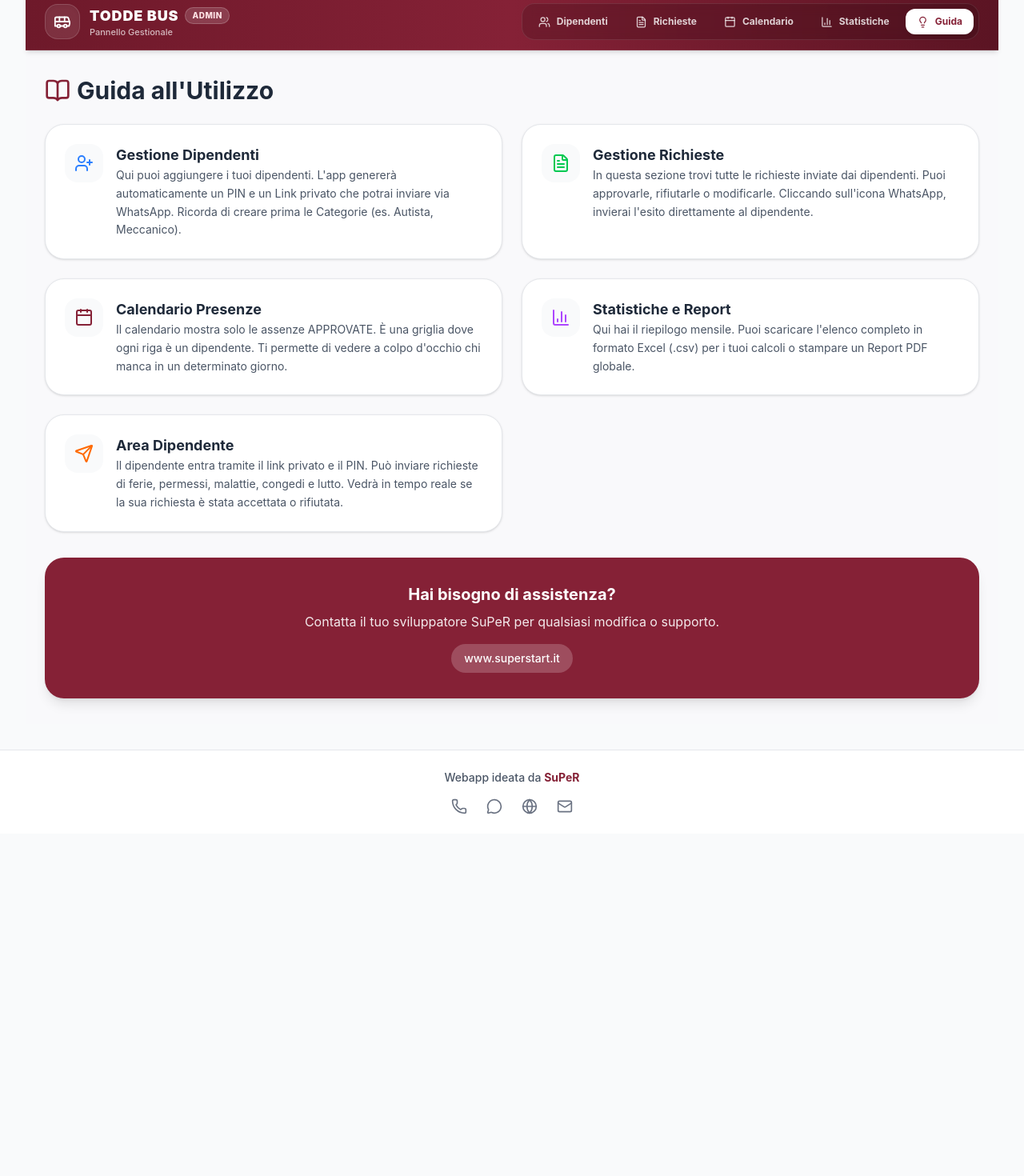
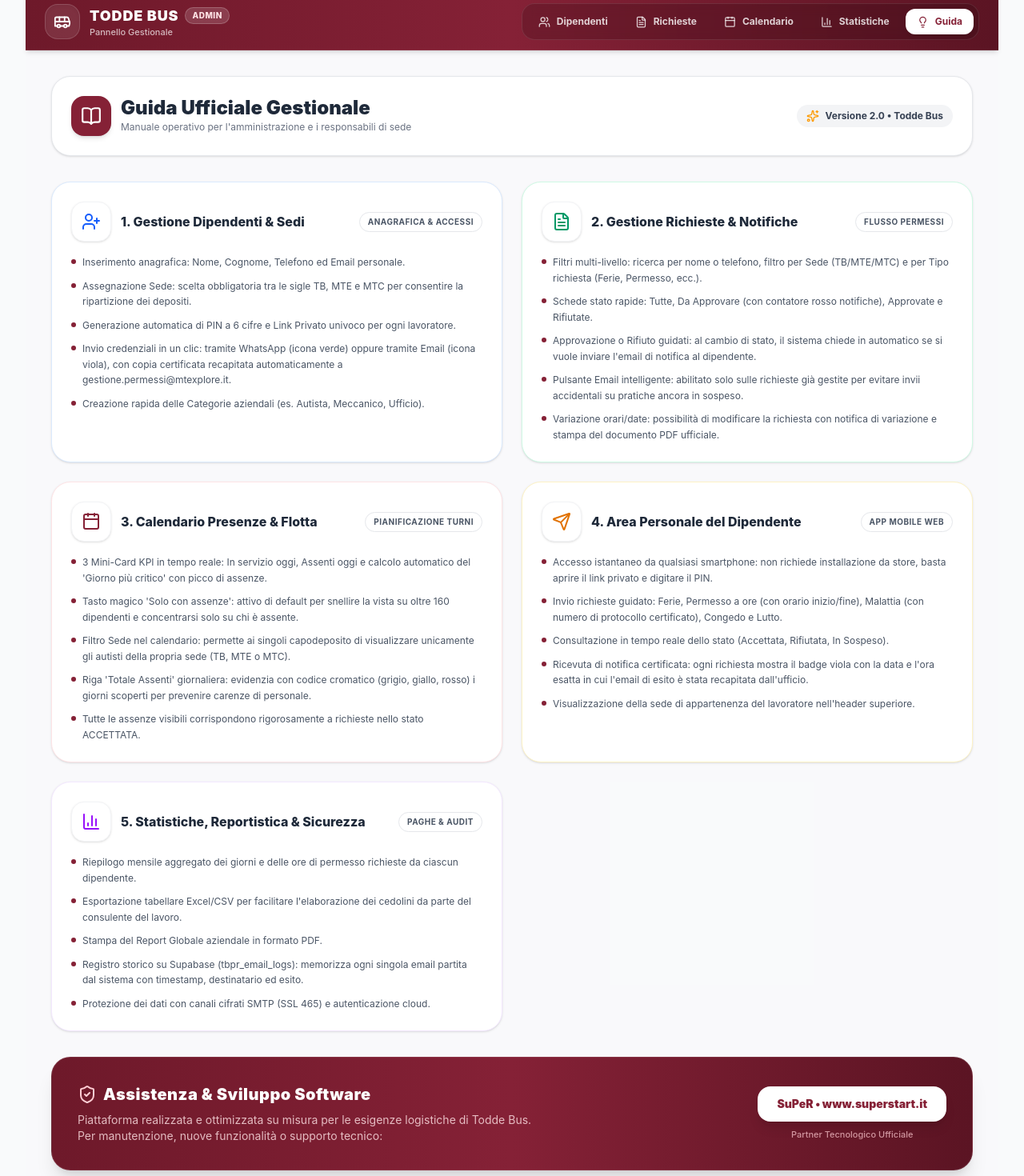
Before and after one commit to SuperStartApp/gestione-richieste-permessi, a Next.js app: page /admin/help in a window 1280 px wide. Shown: the part 40-1510 px from the top of the page at 80% size. Before the commit the page ends 1082 px from the top, so only its background shows below. Built offline with nearby package versions, Linux system fonts and the light colour scheme.

Commit message:
docs: manuale operativo completo 2.0 e crediti sviluppatore

```diff
--- a/app/admin/help/page.tsx
+++ b/app/admin/help/page.tsx
@@ -1,59 +1,154 @@
 "use client";
-import { BookOpen, UserPlus, FileText, Calendar, BarChart3, Send } from 'lucide-react';
+import {
+  BookOpen, UserPlus, FileText, Calendar, BarChart3,
+  Send, Mail, MapPin, CheckCircle2, ShieldCheck, Sparkles
+} from 'lucide-react';
 
 export default function HelpPage() {
   const sections = [
     {
-      title: "Gestione Dipendenti",
-      icon: <UserPlus className="text-blue-500" />,
-      desc: "Qui puoi aggiungere i tuoi dipendenti. L'app genererà automaticamente un PIN e un Link privato che potrai inviare via WhatsApp. Ricorda di creare prima le Categorie (es. Autista, Meccanico)."
+      title: "1. Gestione Dipendenti & Sedi",
+      icon: <UserPlus className="text-blue-600" size={24} />,
+      badge: "Anagrafica & Accessi",
+      color: "border-blue-100 bg-blue-50/30",
+      points: [
+        "Inserimento anagrafica: Nome, Cognome, Telefono ed Email personale.",
+        "Assegnazione Sede: scelta obbligatoria tra le sigle TB, MTE e MTC per consentire la ripartizione dei depositi.",
+        "Generazione automatica di PIN a 6 cifre e Link Privato univoco per ogni lavoratore.",
+        "Invio credenziali in un clic: tramite WhatsApp (icona verde) oppure tramite Email (icona viola), con copia certificata recapitata automaticamente a gestione.permessi@mtexplore.it.",
+        "Creazione rapida delle Categorie aziendali (es. Autista, Meccanico, Ufficio)."
+      ]
     },
     {
-      title: "Gestione Richieste",
-      icon: <FileText className="text-green-500" />,
-      desc: "In questa sezione trovi tutte le richieste inviate dai dipendenti. Puoi approvarle, rifiutarle o modificarle. Cliccando sull'icona WhatsApp, invierai l'esito direttamente al dipendente."
+      title: "2. Gestione Richieste & Notifiche",
+      icon: <FileText className="text-emerald-600" size={24} />,
+      badge: "Flusso Permessi",
+      color: "border-emerald-100 bg-emerald-50/30",
+      points: [
+        "Filtri multi-livello: ricerca per nome o telefono, filtro per Sede (TB/MTE/MTC) e per Tipo richiesta (Ferie, Permesso, ecc.).",
+        "Schede stato rapide: Tutte, Da Approvare (con contatore rosso notifiche), Approvate e Rifiutate.",
+        "Approvazione o Rifiuto guidati: al cambio di stato, il sistema chiede in automatico se si vuole inviare l'email di notifica al dipendente.",
+        "Pulsante Email intelligente: abilitato solo sulle richieste già gestite per evitare invii accidentali su pratiche ancora in sospeso.",
+        "Variazione orari/date: possibilità di modificare la richiesta con notifica di variazione e stampa del documento PDF ufficiale."
+      ]
     },
     {
-      title: "Calendario Presenze",
-      icon: <Calendar className="text-todde" />,
-      desc: "Il calendario mostra solo le assenze APPROVATE. È una griglia dove ogni riga è un dipendente. Ti permette di vedere a colpo d'occhio chi manca in un determinato giorno."
+      title: "3. Calendario Presenze & Flotta",
+      icon: <Calendar className="text-todde" size={24} />,
+      badge: "Pianificazione Turni",
+      color: "border-rose-100 bg-rose-50/30",
+      points: [
+        "3 Mini-Card KPI in tempo reale: In servizio oggi, Assenti oggi e calcolo automatico del 'Giorno più critico' con picco di assenze.",
+        "Tasto magico 'Solo con assenze': attivo di default per snellire la vista su oltre 160 dipendenti e concentrarsi solo su chi è assente.",
+        "Filtro Sede nel calendario: permette ai singoli capodeposito di visualizzare unicamente gli autisti della propria sede (TB, MTE o MTC).",
+        "Riga 'Totale Assenti' giornaliera: evidenzia con codice cromatico (grigio, giallo, rosso) i giorni scoperti per prevenire carenze di personale.",
+        "Tutte le assenze visibili corrispondono rigorosamente a richieste nello stato ACCETTATA."
+      ]
     },
     {
-      title: "Statistiche e Report",
-      icon: <BarChart3 className="text-purple-500" />,
-      desc: "Qui hai il riepilogo mensile. Puoi scaricare l'elenco completo in formato Excel (.csv) per i tuoi calcoli o stampare un Report PDF globale."
+      title: "4. Area Personale del Dipendente",
+      icon: <Send className="text-amber-600" size={24} />,
+      badge: "App Mobile Web",
+      color: "border-amber-100 bg-amber-50/30",
+      points: [
+        "Accesso istantaneo da qualsiasi smartphone: non richiede installazione da store, basta aprire il link privato e digitare il PIN.",
+        "Invio richieste guidato: Ferie, Permesso a ore (con orario inizio/fine), Malattia (con numero di protocollo certificato), Congedo e Lutto.",
+        "Consultazione in tempo reale dello stato (Accettata, Rifiutata, In Sospeso).",
+        "Ricevuta di notifica certificata: ogni richiesta mostra il badge viola con la data e l'ora esatta in cui l'email di esito è stata recapitata dall'ufficio.",
+        "Visualizzazione della sede di appartenenza del lavoratore nell'header superiore."
+      ]
     },
     {
-      title: "Area Dipendente",
-      icon: <Send className="text-orange-500" />,
-      desc: "Il dipendente entra tramite il link privato e il PIN. Può inviare richieste di ferie, permessi, malattie, congedi e lutto. Vedrà in tempo reale se la sua richiesta è stata accettata o rifiutata."
+      title: "5. Statistiche, Reportistica & Sicurezza",
+      icon: <BarChart3 className="text-purple-600" size={24} />,
+      badge: "Paghe & Audit",
+      color: "border-purple-100 bg-purple-50/30",
+      points: [
+        "Riepilogo mensile aggregato dei giorni e delle ore di permesso richieste da ciascun dipendente.",
+        "Esportazione tabellare Excel/CSV per facilitare l'elaborazione dei cedolini da parte del consulente del lavoro.",
+        "Stampa del Report Globale aziendale in formato PDF.",
+        "Registro storico su Supabase (tbpr_email_logs): memorizza ogni singola email partita dal sistema con timestamp, destinatario ed esito.",
+        "Protezione dei dati con canali cifrati SMTP (SSL 465) e autenticazione cloud."
+      ]
     },
   ];
 
   return (
-    <div className="space-y-8">
-      <div className="flex items-center gap-2 mb-6">
-        <BookOpen className="text-todde" size={32} />
-        <h2 className="text-3xl font-bold text-gray-800">Guida all'Utilizzo</h2>
+    <div className="space-y-8 max-w-6xl mx-auto">
+      {/* HEADER TITOLO */}
+      <div className="flex flex-col md:flex-row md:items-center justify-between gap-4 bg-white p-6 rounded-3xl shadow-sm border border-gray-200">
+        <div className="flex items-center gap-3">
+          <div className="bg-todde p-3 rounded-2xl text-white shadow-md">
+            <BookOpen size={26} />
+          </div>
+          <div>
+            <h2 className="text-2xl font-black text-gray-800 leading-none">Guida Ufficiale Gestionale</h2>
+            <p className="text-xs text-gray-500 mt-1">Manuale operativo per l'amministrazione e i responsabili di sede</p>
+          </div>
+        </div>
+
+        <div className="flex items-center gap-2 bg-gray-100 px-3 py-1.5 rounded-2xl text-xs font-bold text-gray-700">
+          <Sparkles size={16} className="text-amber-500" />
+          <span>Versione 2.0 • Todde Bus</span>
+        </div>
       </div>
 
+      {/* GRIGLIA SEZIONI */}
       <div className="grid grid-cols-1 md:grid-cols-2 gap-6">
         {sections.map((s, i) => (
-          <div key={i} className="bg-white p-6 rounded-3xl shadow-sm border border-gray-200 flex gap-4 items-start">
-            <div className="bg-gray-50 p-3 rounded-2xl">{s.icon}</div>
+          <div
+            key={i}
+            className={`bg-white p-6 rounded-3xl shadow-sm border ${s.color} transition-all hover:shadow-md flex flex-col justify-between`}
+          >
             <div>
-              <h3 className="font-bold text-lg text-gray-800">{s.title}</h3>
-              <p className="text-gray-600 text-sm leading-relaxed">{s.desc}</p>
+              <div className="flex items-center justify-between gap-2 mb-4">
+                <div className="flex items-center gap-3">
+                  <div className="p-3 bg-white rounded-2xl shadow-sm border border-gray-100">
+                    {s.icon}
+                  </div>
+                  <h3 className="font-extrabold text-base text-gray-800">{s.title}</h3>
+                </div>
+                <span className="text-[10px] font-bold uppercase tracking-wider px-2.5 py-1 bg-white rounded-full border border-gray-200 text-gray-600">
+                  {s.badge}
+                </span>
+              </div>
+
+              <ul className="space-y-2.5 mt-2">
+                {s.points.map((pt, idx) => (
+                  <li key={idx} className="flex items-start gap-2 text-xs text-gray-600 leading-relaxed">
+                    <span className="w-1.5 h-1.5 rounded-full bg-todde mt-1.5 shrink-0"></span>
+                    <span>{pt}</span>
+                  </li>
+                ))}
+              </ul>
             </div>
           </div>
         ))}
       </div>
 
-      <div className="bg-todde text-white p-8 rounded-3xl shadow-lg text-center">
-        <h3 className="text-xl font-bold mb-2">Hai bisogno di assistenza?</h3>
-        <p className="opacity-90 mb-4">Contatta il tuo sviluppatore SuPeR per qualsiasi modifica o supporto.</p>
-        <div className="flex justify-center gap-4">
-          <span className="bg-white/20 px-4 py-2 rounded-full text-sm font-medium">www.superstart.it</span>
+      {/* BOX ASSISTENZA & CREDITI SVILUPPATORE */}
+      <div className="bg-gradient-to-r from-[#6e192a] via-[#852136] to-[#5b1423] text-white p-8 rounded-3xl shadow-xl flex flex-col md:flex-row items-center justify-between gap-6 border border-white/10">
+        <div className="space-y-2 text-center md:text-left">
+          <div className="flex items-center justify-center md:justify-start gap-2">
+            <ShieldCheck size={24} className="text-rose-200" />
+            <h3 className="text-xl font-black tracking-wide">Assistenza & Sviluppo Software</h3>
+          </div>
+          <p className="text-sm text-rose-100/80 max-w-xl">
+            Piattaforma realizzata e ottimizzata su misura per le esigenze logistiche di Todde Bus.
+            Per manutenzione, nuove funzionalità o supporto tecnico:
+          </p>
+        </div>
+
+        <div className="shrink-0 flex flex-col items-center gap-2">
+          <a
+            href="https://www.superstart.it"
+            target="_blank"
+            rel="noopener noreferrer"
+            className="bg-white text-todde font-black px-6 py-3 rounded-2xl text-sm shadow-lg hover:bg-rose-50 transition-all hover:scale-105 active:scale-95"
+          >
+            SuPeR • www.superstart.it
+          </a>
+          <span className="text-[11px] text-rose-200/70 font-medium">Partner Tecnologico Ufficiale</span>
         </div>
       </div>
     </div>
```
